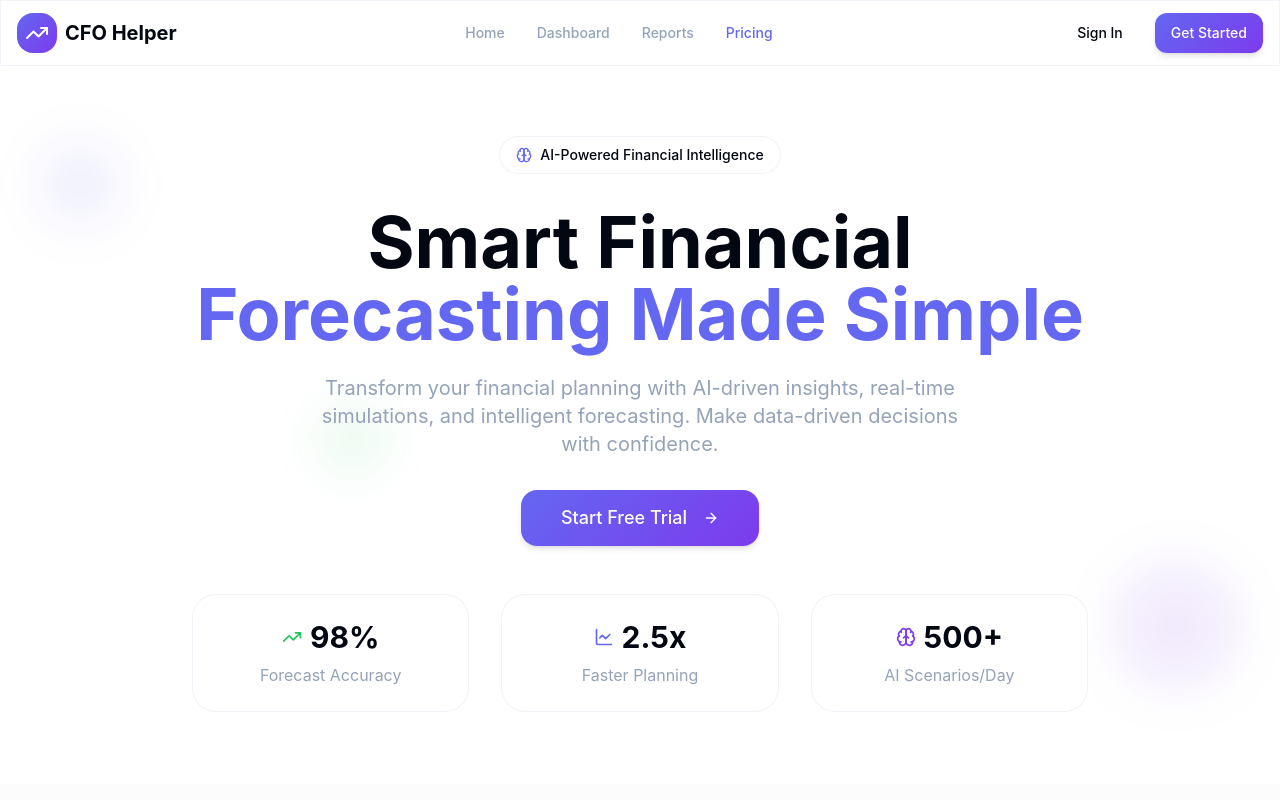
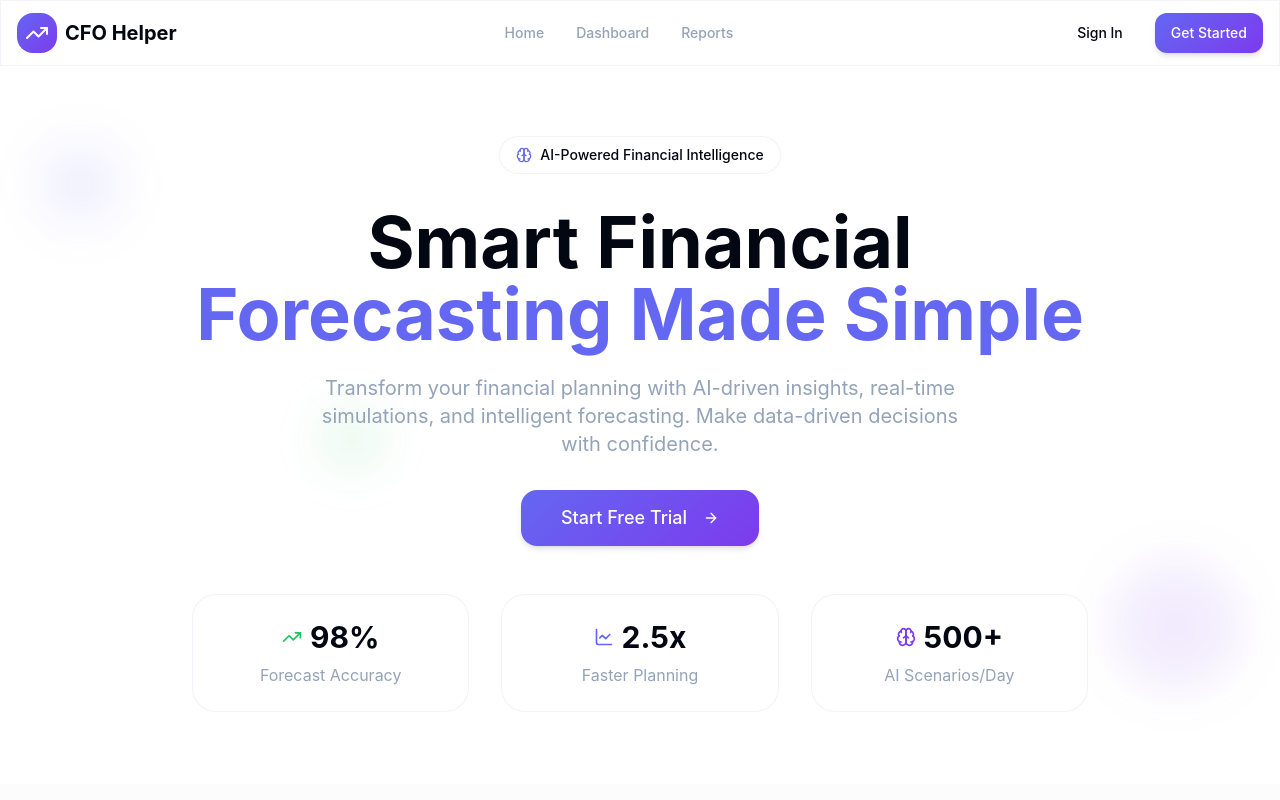
Before and after one commit to Abhiii4545/planwise-prism, a React (Vite) app: page /pricing in a window 1280 px wide. Shown: the top 800 px of the page. Built offline with nearby package versions, Linux system fonts and the light colour scheme; the HTML template or start-up script is replaced by a standard one.

Commit message:
Remove pricing and free trial

```diff
--- a/src/components/Navbar.tsx
+++ b/src/components/Navbar.tsx
@@ -27,7 +27,6 @@ export function Navbar() {
     { href: "/", label: "Home" },
     { href: "/dashboard", label: "Dashboard" },
     { href: "/reports", label: "Reports" },
-    { href: "/pricing", label: "Pricing" },
   ];
 
   return (
--- a/src/pages/Login.tsx
+++ b/src/pages/Login.tsx
@@ -74,7 +74,7 @@ export default function Login() {
         <p className="text-center mt-6 text-sm text-muted-foreground">
           Don't have an account?{" "}
           <Link to="/dashboard" className="text-primary hover:underline">
-            Start free trial
+            Start Now
           </Link>
         </p>
       </Card>
```
